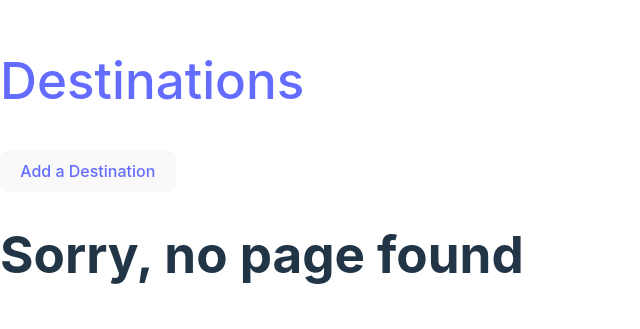
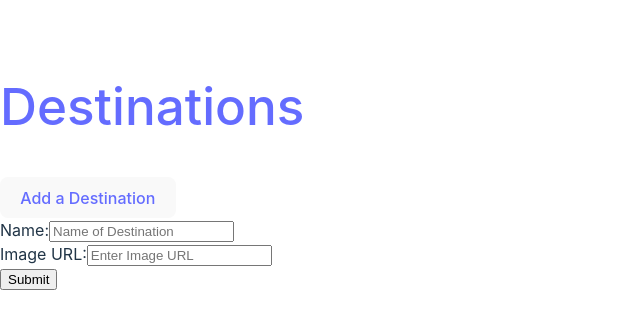
Before and after one commit to anthuarneck/travel-diary-project-frontend, a React (Vite) app: page /destinations/1/edit in a window 1280 px wide. Shown: the part 237-566 px from the top of the page, without its empty margins (0-640 px from the left). Built offline with nearby package versions, Linux system fonts and the light colour scheme; no server answers.

Commit message:
Adds Edit & Delete destination functionality. Edits some files.

```diff
--- a/src/App.jsx
+++ b/src/App.jsx
@@ -6,6 +6,8 @@ import NavBar from "./Components/NavBar"
 import Index from "./Pages/Index"
 import Show from "./Pages/Show"
 import ShowMemory from "./Pages/ShowMemory"
+import NewDestination from "./Pages/NewDestination"
+import EditDestination from "./Pages/EditDestination"
 import Error from "./Pages/Error"
 
 function App() {
@@ -18,6 +20,8 @@ function App() {
           <Route path="/destinations" element={<Index />} />
           <Route path="/destinations/:id/memories" element={<Show />} />
           <Route path="/destinations/:id/memories/:memoryId" element={<ShowMemory />} />
+          <Route path="/destinations/new" element={<NewDestination />} />
+          <Route path="/destinations/:id/edit" element={<EditDestination />} />
 
           <Route path="*" element={<Error />} />
         </Routes>
--- a/src/Components/DestinationDetails.jsx
+++ b/src/Components/DestinationDetails.jsx
@@ -1,12 +1,13 @@
 import React from "react";
 import { useState, useEffect } from "react";
-import { Link, useParams } from "react-router-dom";
+import { Link, useParams, useNavigate } from "react-router-dom";
 
 const API = import.meta.env.VITE_API_URL;
 
 const DestinationDetails = () => {
   const [destination, setDestination] = useState({});
   const [memories, setMemories] = useState([]);
+  const navigate = useNavigate();
   const { id } = useParams();
 
   useEffect(() => {
@@ -28,6 +29,20 @@ const DestinationDetails = () => {
       .catch((error) => console.log(error));
   }, [id]);
 
+  const handleDelete = () => {
+    deleteDestination()
+  }
+
+  const deleteDestination = () => {
+    const httpOptions = { method: "DELETE" };
+    fetch(`${API}/destinations/${id}`, httpOptions)
+      .then(() => {
+        navigate(`/destinations`);
+      })
+      .catch((error) => console.log(error));
+  };
+
+
 
   return (
     <article className="destinationDetails">
@@ -45,6 +60,10 @@ const DestinationDetails = () => {
           );
         })}
       </ul>
+      <Link to={`/destinations/${id}/edit`}>
+        <button>Edit</button>
+      </Link>
+      <button onClick={handleDelete}>Delete</button>
     </article>
   );
 };
--- /dev/null
+++ b/src/Components/EditDestinationForm.jsx
@@ -0,0 +1,69 @@
+import React from 'react';
+import { useState } from "react";
+import { useNavigate, useParams } from "react-router-dom";
+
+const API = import.meta.env.VITE_API_URL;
+
+const EditDestinationForm = () => {
+    const navigate = useNavigate();
+    const [destination, setDestination] = useState({
+        destination_name: "",
+        image_url: ""
+    })
+
+    const { id } = useParams()
+
+    const editDestination = () => {
+        fetch(`${API}/destinations/${id}`, {
+            method: "PUT",
+            body: JSON.stringify(destination),
+            headers: {
+                "Content-Type": "application/json",
+            },
+        })
+        .then(() => {
+            navigate(`/destinations/${id}/memories`)
+        })
+        .catch((error) => {
+            console.error(error)
+        })
+    }
+
+    const handleTextChange = (event) => {
+        setDestination({ ...destination, [event.target.id]: event.target.value })
+    }
+
+    const handleSubmit = (event) => {
+        event.preventDefault()
+        editDestination()
+    }
+
+    return (
+        <div className='editDestination'>
+            <form onSubmit={handleSubmit}>
+                <label htmlFor='name'>Name:</label>
+                <input
+                id="destination_name"
+                value={destination.destination_name}
+                onChange={handleTextChange}
+                type='text'
+                placeholder='Name of Destination'
+                required
+                />
+                <br />
+                <label htmlFor='image'>Image URL:</label>
+                <input
+                id="image_url"
+                value={destination.image_url}
+                onChange={handleTextChange}
+                type='text'
+                placeholder='Enter Image URL'
+                />
+                <br />
+                <input type='submit' />
+            </form>
+        </div>
+    );
+}
+
+export default EditDestinationForm;
--- a/src/Components/Memory.jsx
+++ b/src/Components/Memory.jsx
@@ -13,7 +13,6 @@ const Memory = () => {
       .then((response) => response.json())
       .then((responseJSON) => {
         setMemory(responseJSON);
-        console.log(memory);
       })
       .catch((error) => console.log(error));
   }, [memory]);
--- /dev/null
+++ b/src/Components/NewDestinationForm.jsx
@@ -0,0 +1,65 @@
+import React from 'react';
+import { useState } from "react";
+import { useNavigate } from "react-router-dom";
+
+const API = import.meta.env.VITE_API_URL;
+
+const NewDestinationForm = () => {
+    const navigate = useNavigate();
+    const [destination, setDestination] = useState({
+        destination_name: "",
+        image_url: ""
+    })
+
+    const addDestination = () => {
+        fetch(`${API}/destinations`, {
+            method: "POST",
+            body: JSON.stringify(destination),
+            headers: {
+                "Content-Type": "application/json"
+            },
+        })
+        .then(() => {
+            navigate(`/destinations`);
+        })
+        .catch((error) => console.error(error))
+    }
+
+    const handleTextChange = (event) => {
+        setDestination({ ...destination, [event.target.id]: event.target.value })
+    }
+
+    const handleSubmit = (event) => {
+        event.preventDefault()
+        addDestination()
+    }
+
+    return (
+        <div className='newDestination'>
+            <form onSubmit={handleSubmit}>
+                <label htmlFor='name'>Name:</label>
+                <input
+                id="destination_name"
+                value={destination.destination_name}
+                onChange={handleTextChange}
+                type='text'
+                placeholder='Name of Destination'
+                required
+                />
+                <br />
+                <label htmlFor='image'>Image URL:</label>
+                <input
+                id="image_url"
+                value={destination.image_url}
+                onChange={handleTextChange}
+                type='text'
+                placeholder='Enter Image URL'
+                />
+                <br />
+                <input type='submit' />
+            </form>
+        </div>
+    );
+}
+
+export default NewDestinationForm;
--- /dev/null
+++ b/src/Pages/EditDestination.jsx
@@ -0,0 +1,12 @@
+import React from 'react';
+import EditDestinationForm from '../Components/EditDestinationForm';
+
+const EditDestination = () => {
+    return (
+        <div>
+            <EditDestinationForm />
+        </div>
+    );
+}
+
+export default EditDestination;
--- /dev/null
+++ b/src/Pages/NewDestination.jsx
@@ -0,0 +1,12 @@
+import React from 'react';
+import NewDestinationForm from '../Components/NewDestinationForm';
+
+const NewDestination = () => {
+    return (
+        <div>
+            <NewDestinationForm />
+        </div>
+    );
+}
+
+export default NewDestination;
```
